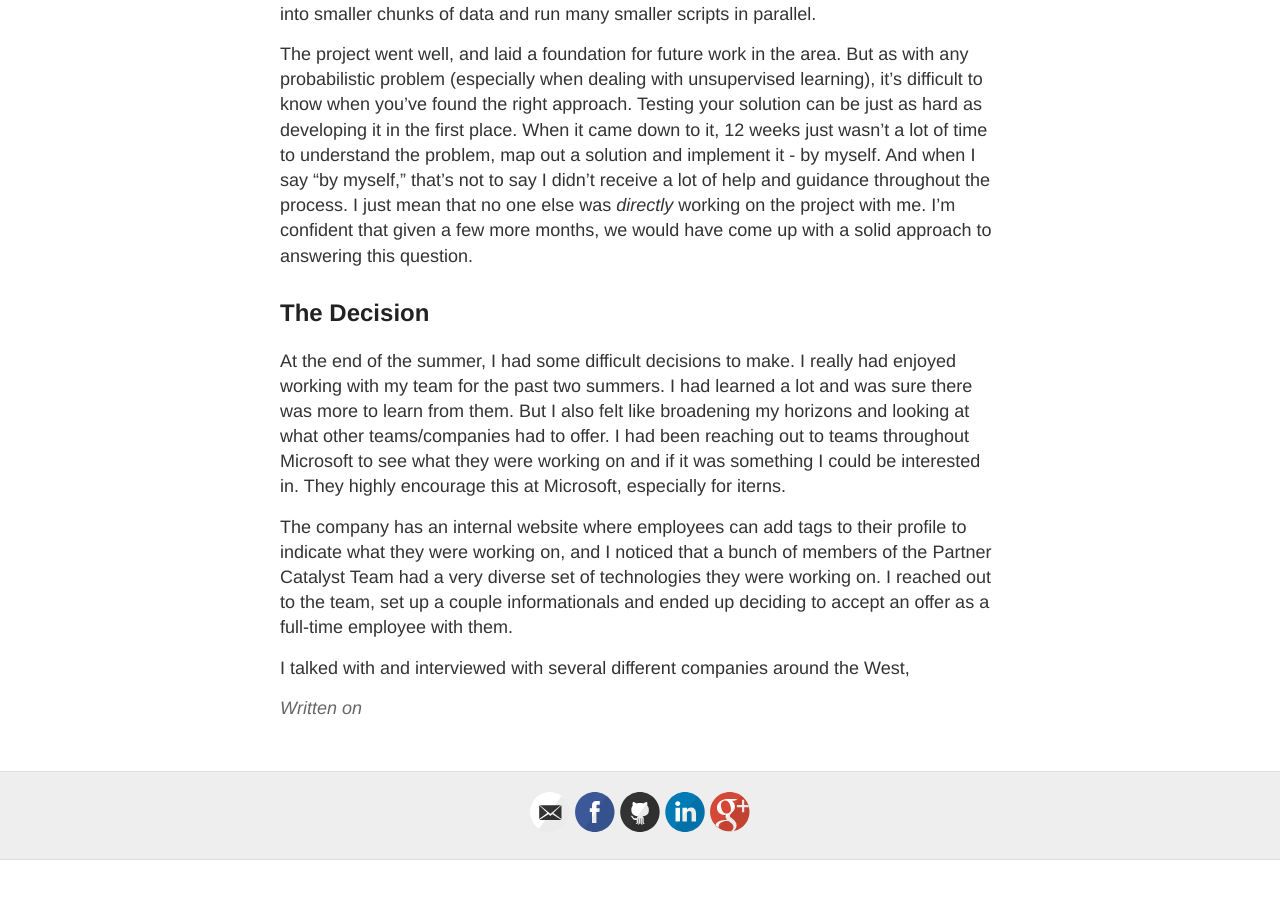
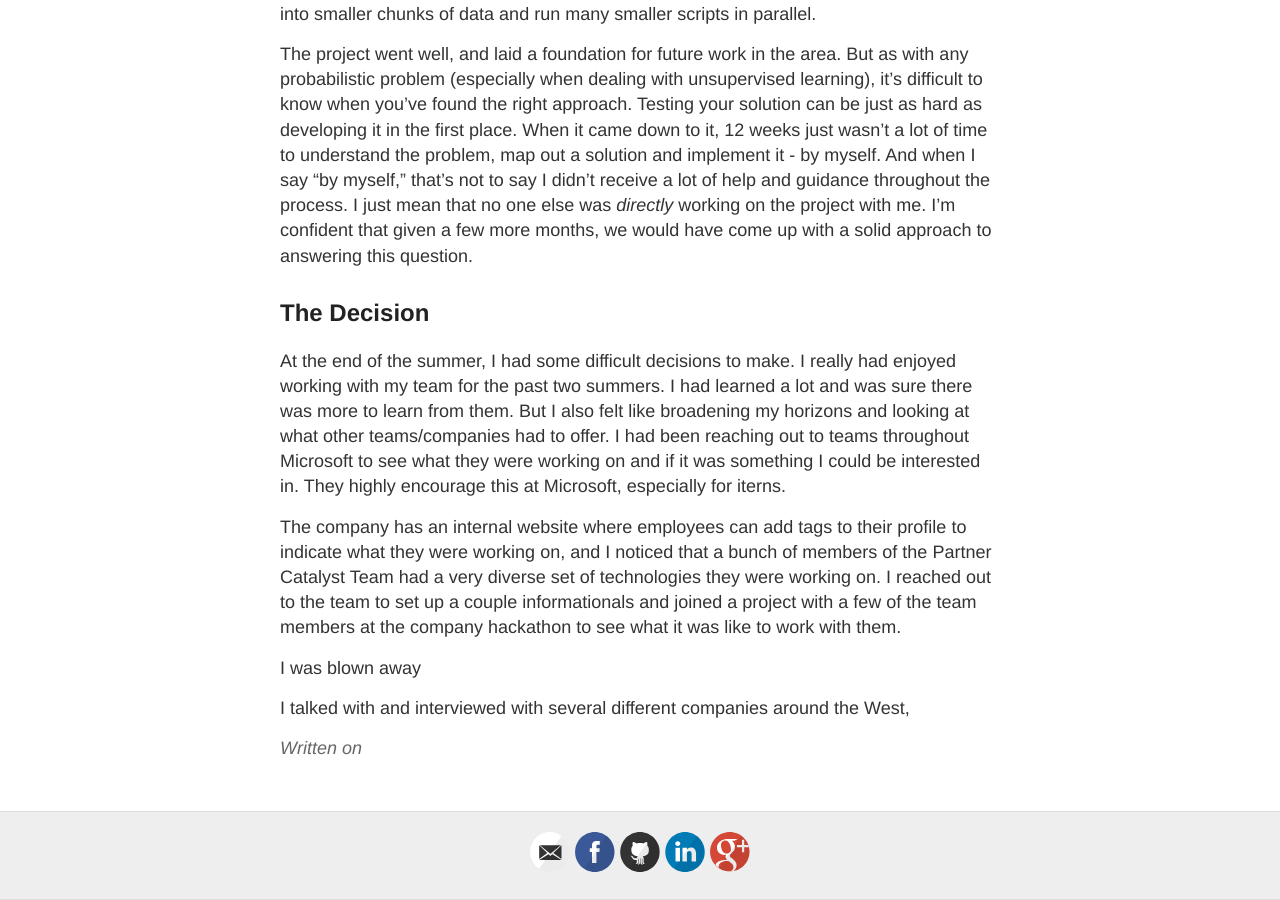
Before and after one commit to tbarlow12/tbarlow12.github.io, a Jekyll site: the page built from post_drafts/2018-4-19-microsoft.md, in a window 1280 px wide and 900 px high, scrolled down 4579 px. Built offline with Jekyll 4.4.1, drawn with Linux system fonts in a browser that asks for light colours; before the commit the page ends 5439 px from its top, so only the background shows below that.

Commit message:
continuing to work on microsoft

```diff
--- a/post_drafts/2018-4-19-microsoft.md
+++ b/post_drafts/2018-4-19-microsoft.md
@@ -46,6 +46,8 @@ The project went well, and laid a foundation for future work in the area. But as
 
 At the end of the summer, I had some difficult decisions to make. I really had enjoyed working with my team for the past two summers. I had learned a lot and was sure there was more to learn from them. But I also felt like broadening my horizons and looking at what other teams/companies had to offer. I had been reaching out to teams throughout Microsoft to see what they were working on and if it was something I could be interested in. They highly encourage this at Microsoft, especially for iterns.
 
-The company has an internal website where employees can add tags to their profile to indicate what they were working on, and I noticed that a bunch of members of the Partner Catalyst Team had a very diverse set of technologies they were working on. I reached out to the team, set up a couple informationals and ended up deciding to accept an offer as a full-time employee with them.
+The company has an internal website where employees can add tags to their profile to indicate what they were working on, and I noticed that a bunch of members of the Partner Catalyst Team had a very diverse set of technologies they were working on. I reached out to the team to set up a couple informationals and joined a project with a few of the team members at the company hackathon to see what it was like to work with them.
+
+I was blown away
 
 I talked with and interviewed with several different companies around the West,
```
